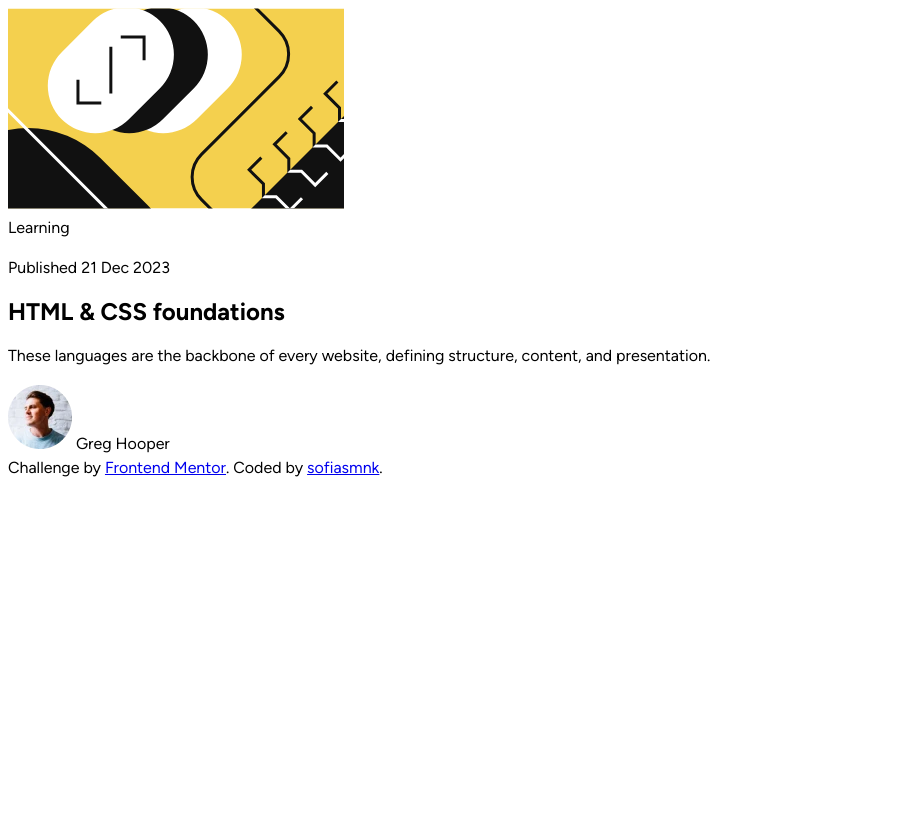
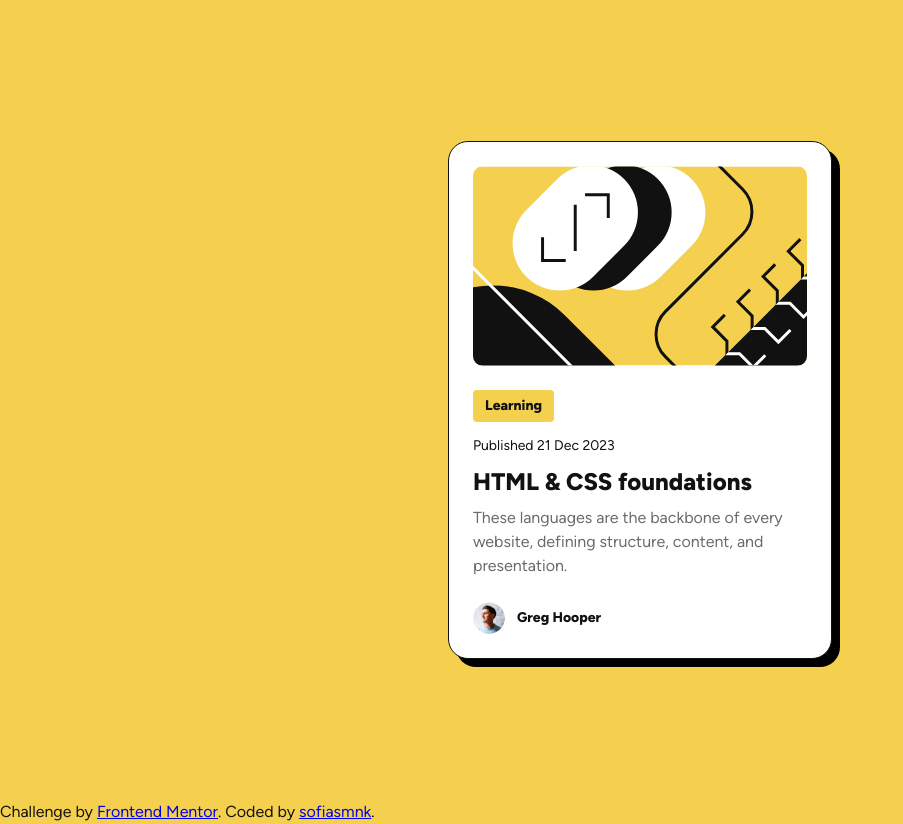
Before and after one commit to sofiasmnk/frontendmentor-blog-preview-card, a plain HTML site: page index.html in a window 1280 px wide. Shown: the whole page, without its empty margins (0-903 px from the left). Before the commit the page ends 800 px from the top, so only its background shows below. Drawn offline with Linux system fonts and the light colour scheme.

Commit message:
Applying styles

```diff
--- a/index.html
+++ b/index.html
@@ -9,19 +9,21 @@
     <link rel="stylesheet" href="styles.css">
   </head>
   <body>
-    <main>
+    <main class="container">
       <section class="card">
         <img src="assets/images/illustration-article.svg" alt="Vectorial illustration in yellow, black and white. It says '&lt;/&gt;', surrounded by abstract decorations in flat colors.">
-        <header>
-          <span class="tag">Learning</span>
-          <p>Published
-            <time datetime="2023-12-21">21 Dec 2023</time></p>
-          <h1>HTML & CSS foundations</h1>
-        </header>
-        <p>These languages are the backbone of every website, defining structure, content, and presentation.</p>
+        <div class="card-content">
+          <header>
+            <span class="tag">Learning</span>
+            <p class="text-small">Published
+              <time datetime="2023-12-21">21 Dec 2023</time></p>
+            <h1 class="text-heading">HTML & CSS foundations</h1>
+          </header>
+          <p class="text-faded">These languages are the backbone of every website, defining structure, content, and presentation.</p>
+        </div>
         <div class="author">
           <img src="assets/images/image-avatar.webp" alt="">
-          <span>Greg Hooper</span>
+          <span class="text-small text-bold">Greg Hooper</span>
         </div>
       </section>
     </main>
--- a/styles.css
+++ b/styles.css
@@ -20,16 +20,42 @@
   --font-weight-medium: 500;
   --font-weight-extrabold: 800;
 
-  --spacing-200: 1rem;
+  --spacing-200: 1.5rem;
   --spacing-150: 0.75rem;
   --spacing-100: 0.5rem;
   --spacing-50: 0.25rem;
+
+  --border-radius: 1.25rem;
+
+  --shadow-solid: 8px 8px 0px 0px;
+}
+
+* {
+  margin: 0;
+	padding: 0;
+	border: 0;
+	font-size: inherit;
+  box-sizing: border-box;
+}
+
+html {
+  height: 100%;
 }
 
 body {
+  height: 100%;
   font-family: var(--font-family);
   font-size: var(--font-size-base);
-  line-height: var(--font-line-height)
+  line-height: var(--font-line-height);
+  background-color: var(--color-yellow);
+  color: var(--color-gray-950)
+}
+
+main {
+  display: grid;
+  grid-template-rows: 100vh min-content;
+  justify-content: center;
+  align-items: center;
 }
 
 .text-heading {
@@ -44,3 +70,52 @@ body {
 .text-bold {
   font-weight: var(--font-weight-extrabold);
 }
+
+.text-faded {
+  color: var(--color-gray-500);
+}
+
+.card {
+  width: 24rem;
+  display: flex;
+  flex-direction: column;
+  gap: var(--spacing-200);
+  padding: var(--spacing-200);
+
+  background-color: var(--color-white);
+  box-shadow: var(--shadow-solid) black;
+  border: 1px solid var(--color-gray-950);
+  border-radius: var(--border-radius);
+
+  & > img {
+    border-radius: calc(var(--border-radius) / 2);
+  }
+}
+
+.card-content, .card-content header {
+  display: flex;
+  flex-direction: column;
+  gap: var(--spacing-150);
+}
+
+.author {
+  display: flex;
+  gap: var(--spacing-150);
+  align-items: center;
+  --image-size: 2rem;
+
+  & img {
+    border-radius: var(--image-size);
+    height: var(--image-size);
+    width: var(--image-size);
+  }
+}
+
+.tag {
+  font-size: var(--font-size-sm);
+  font-weight: var(--font-weight-extrabold);
+  padding: var(--spacing-50) var(--spacing-150);
+  background-color: var(--color-yellow);
+  width: min-content;
+  border-radius: var(--spacing-50);
+}
```
